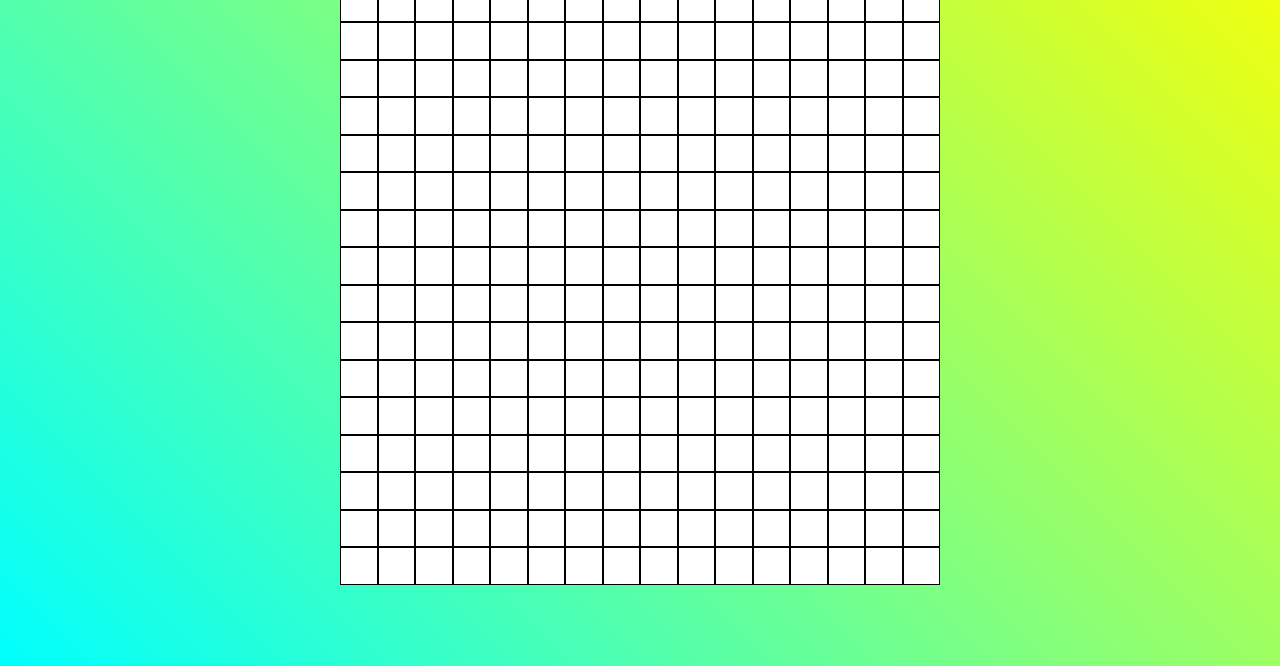
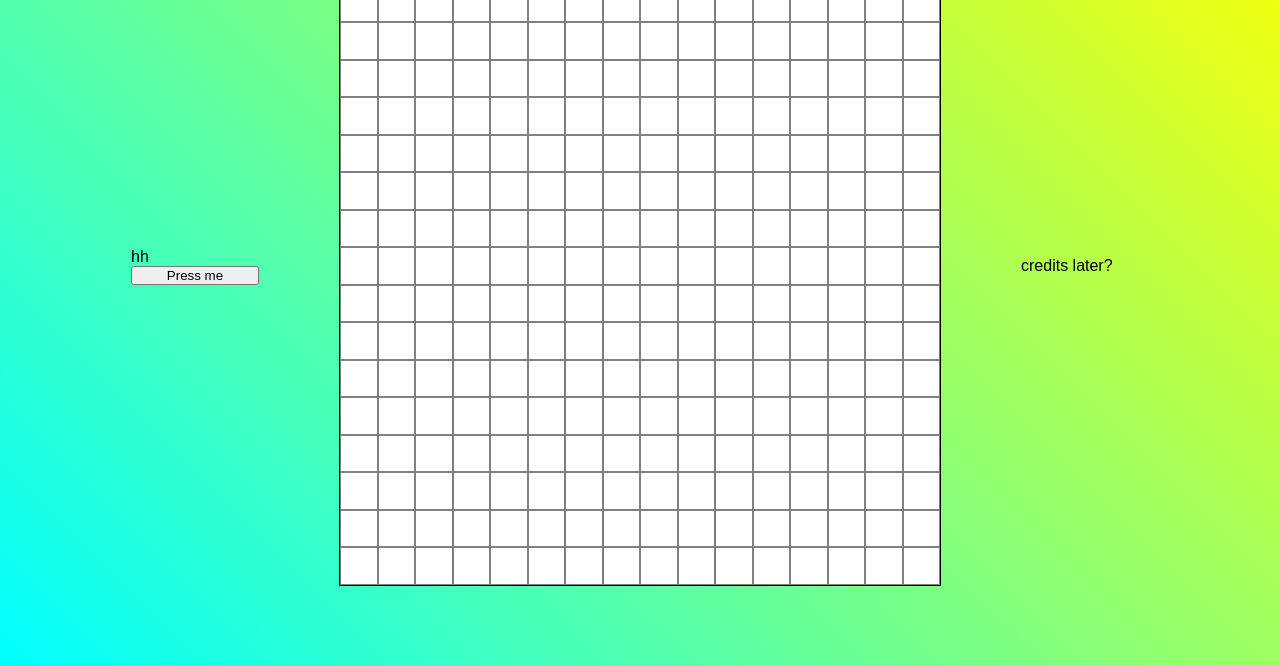
Before and after one commit to RossWe3Dev/odin-etch-a-sketch, a plain HTML site: page index.html in a window 1280 px wide. Shown: the part 134-800 px from the top of the page. Drawn offline with Linux system fonts and the light colour scheme.

Commit message:
Edit the UI

```diff
--- a/index.html
+++ b/index.html
@@ -9,10 +9,18 @@
 </head>
 
 <body>
-    <h1>Etch a Sketch </h1>
-
-    <div class="container">
-
+    <div class="left-container">
+        hh
+        <button>Press me</button>
+    </div>
+    <div class="main-container">
+        <h1>Etch a Sketch </h1>
+        <div class="grid">
+            <!-- Where the squares are crated and appended -->
+        </div>
+    </div>
+    <div class="right-container">
+        credits later?
     </div>
     <script src="script.js"></script>
 </body>
--- a/script.js
+++ b/script.js
@@ -1,14 +1,22 @@
-const container = document.querySelector(".container");
+const grid = document.querySelector(".grid");
 
-let gridSize = 256;
+let gridSize = 16;
 
-for (i = 0; i < gridSize; i++) {
-    const gridDiv = document.createElement("div");
-    gridDiv.classList.add("square");
-    gridDiv.classList.add("grid");
-    container.appendChild(gridDiv);
+function createGridSquare() {
+    const square = document.createElement("div");
+    square.classList.add("square");
+    square.classList.add("grid-borders");
+    // Update CSS variable in .grid > .square
+    grid.style.setProperty('--grid-size', gridSize);
 
-    gridDiv.addEventListener('mouseover', () => {
-        gridDiv.classList.add("black-square");
+    square.addEventListener('mouseover', () => {
+        square.classList.add("black-square");
     });
+
+    return square;
 }
+
+for (i = 0; i < (gridSize * gridSize); i++) {
+    const square = createGridSquare();
+    grid.appendChild(square);
+}
--- a/style.css
+++ b/style.css
@@ -1,10 +1,3 @@
-:root {
-    --grid-var1: 4;
-    --grid-var2: 16;
-    --grid-var3: 32;
-    --grid-var4: 64;
-}
-
 * {
     margin: 0;
     padding: 0;
@@ -18,12 +11,28 @@ body {
     background-size: cover;
     background-repeat: no-repeat;
     display: flex;
+    justify-content: center;
+    align-items: center;
+    gap: 5rem;
+}
+
+.left-container,
+.right-container {
+    width: 10vw;
+    display: flex;
+    flex-direction: column;
+}
+
+.main-container {
+    display: flex;
     flex-direction: column;
     justify-content: center;
     align-items: center;
 }
 
-.container {
+.grid {
+    box-sizing: content-box;
+    border: 1px solid black;
     height: 75vh;
     width: 75vh;
     display: flex;
@@ -31,13 +40,13 @@ body {
 }
 
 .square {
-    height: calc(75vh / var(--grid-var2));
-    width: calc(75vh / var(--grid-var2));
+    height: calc(100% / var(--grid-size));
+    width: calc(100% / var(--grid-size));
     background-color: white;
 }
 
-.grid {
-    border: 1px solid black;
+.grid-borders {
+    border: 1px solid grey;
 }
 
 .black-square {
```
